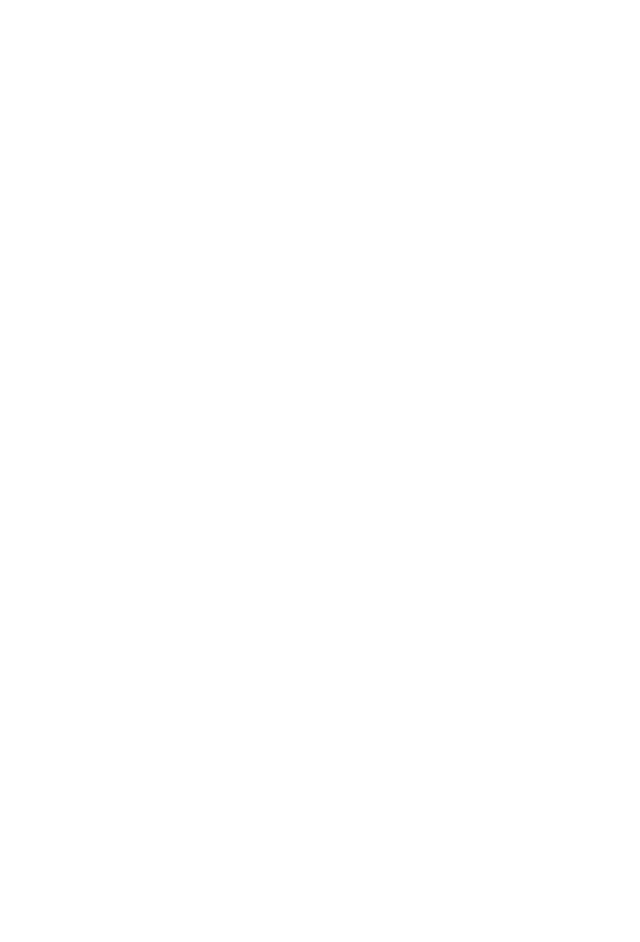
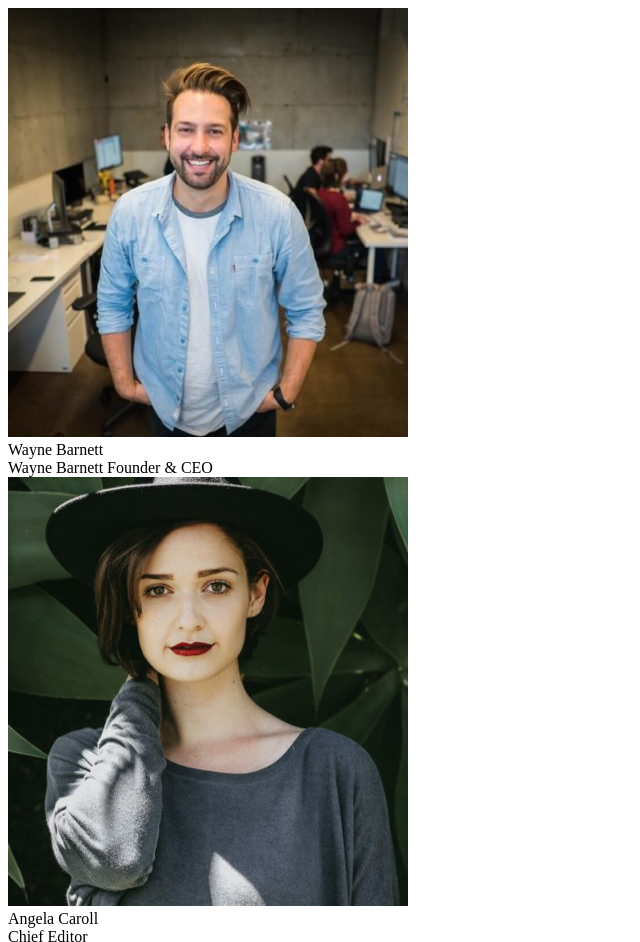
Before and after one commit to FRAALES/js-our-team, a plain HTML site: page index.html in a window 1280 px wide. Shown: the top 942 px of the page, without its empty margins (0-640 px from the left). Before the commit the page ends 800 px from the top, so only its background shows below. Drawn offline with Linux system fonts and the light colour scheme.

Commit message:
FUNZIONA!!

```diff
--- a/index.html
+++ b/index.html
@@ -7,6 +7,15 @@
     <title>Our Team</title>
 </head>
 <body>
+    <div id="container">
+        <div class="card"></div>
+        <div class="card"></div>
+        <div class="card"></div>
+        <div class="card"></div>
+        <div class="card"></div>
+        <div class="card"></div>
+
+    </div>
     <script src="js/main.js"></script>
 </body>
 </html>
--- a/js/main.js
+++ b/js/main.js
@@ -48,11 +48,26 @@ console.log(membri);
 // MILESTONE 2:
 // Stampare le stesse informazioni su DOM sottoforma di stringhe
 
+
+const containerSelection = document.getElementById("container");
+console.log(containerSelection);
+
 for (let i = 0; i < membri.length; i++){
     let objectIesimo = membri[i];
-    //console.log(objectIesimo);
 
-    for (let chiaveObj in objectIesimo) {
-        console.log(objectIesimo[chiaveObj]);
-    }
+
+
+    const nomeMembro = objectIesimo.nome;
+    const ruoloMembro = objectIesimo.ruolo;
+    const fotoMembro = objectIesimo.foto;
+
+    const cardElement = `<div class="card">
+                            <img src=img/${fotoMembro} alt="">
+                            <div class="cardElement_description">${nomeMembro}</div>
+                            <div class="cardElement_description">${ruoloMembro}</div>
+
+                        </div>`;
+
+
+    containerSelection.innerHTML += cardElement;
 }
```
